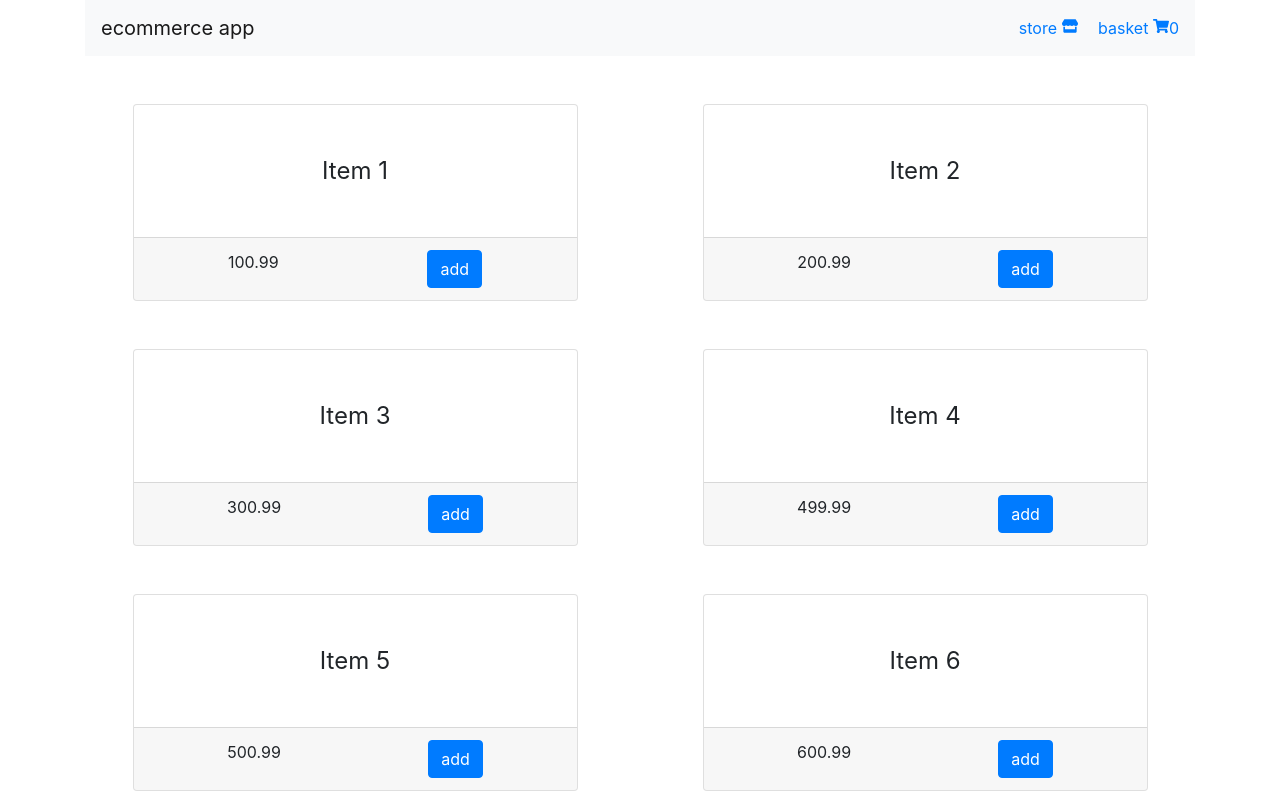
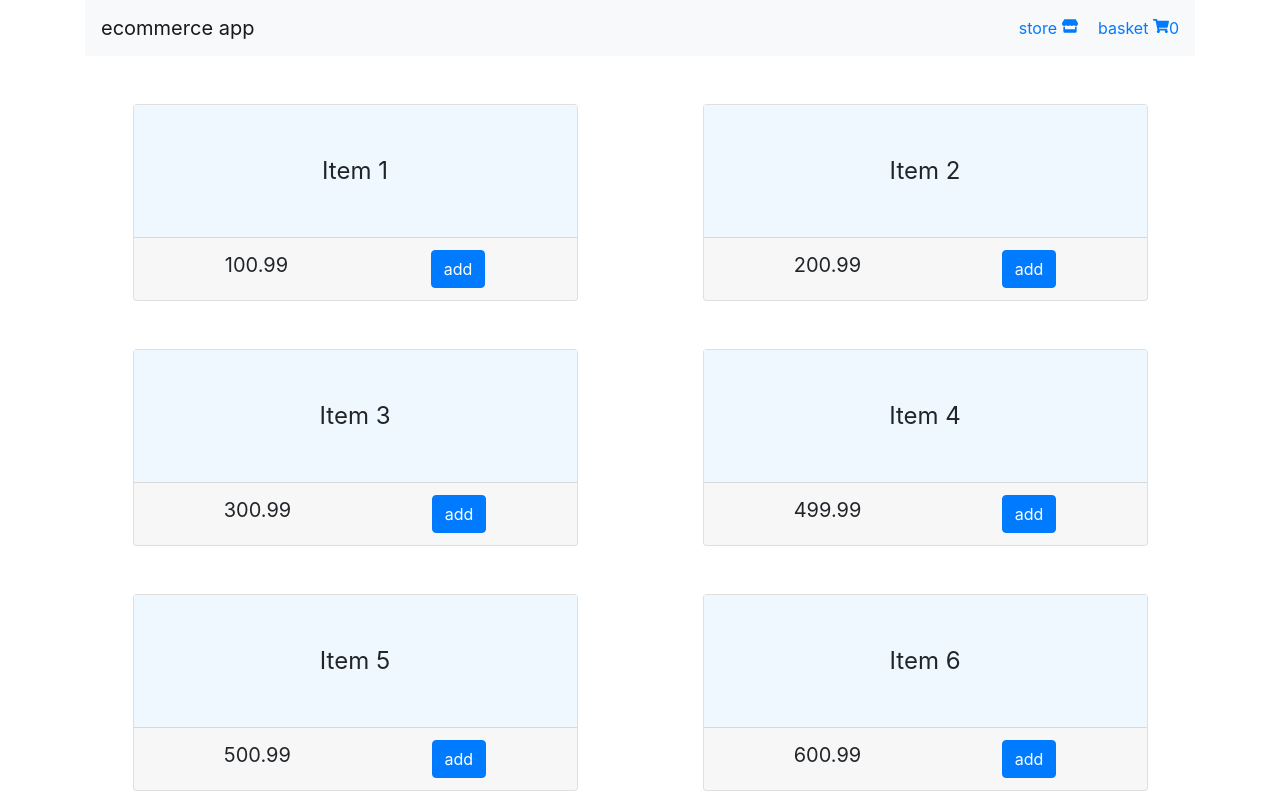
Before and after one commit to kamilpastuszka/react-hooks-typescript-ecommerce, a React (Create React App) app: page / in a window 1280 px wide. Built offline with nearby package versions, Linux system fonts and the light colour scheme.

Commit message:
style changes for Product component

```diff
--- a/src/components/Product.tsx
+++ b/src/components/Product.tsx
@@ -5,17 +5,17 @@ export default function Product({ name, price, addProduct }) {
   return (
     <div className="col-sm-12 col-md-5 mt-5 justify-content-around">
       <div className="card">
-        <div className="card-body py-5">
+        <CardBody className="card-body py-5">
           <CardBodyConent>{name}</CardBodyConent>
-        </div>
-        <div className="card-footer d-flex justify-content-around">
+        </CardBody>
+        <CardFooter className="card-footer d-flex justify-content-around">
           {price}
           <div>
             <button className="btn btn-primary" onClick={addProduct}>
               add
             </button>
           </div>
-        </div>
+        </CardFooter>
       </div>
     </div>
   );
@@ -25,3 +25,11 @@ const CardBodyConent = styled.div`
   text-align: center;
   font-size: 1.5em;
 `;
+
+const CardBody = styled.div`
+  background-color: aliceblue;
+`;
+
+const CardFooter = styled.div`
+  font-size: 1.25em;
+`;
```
